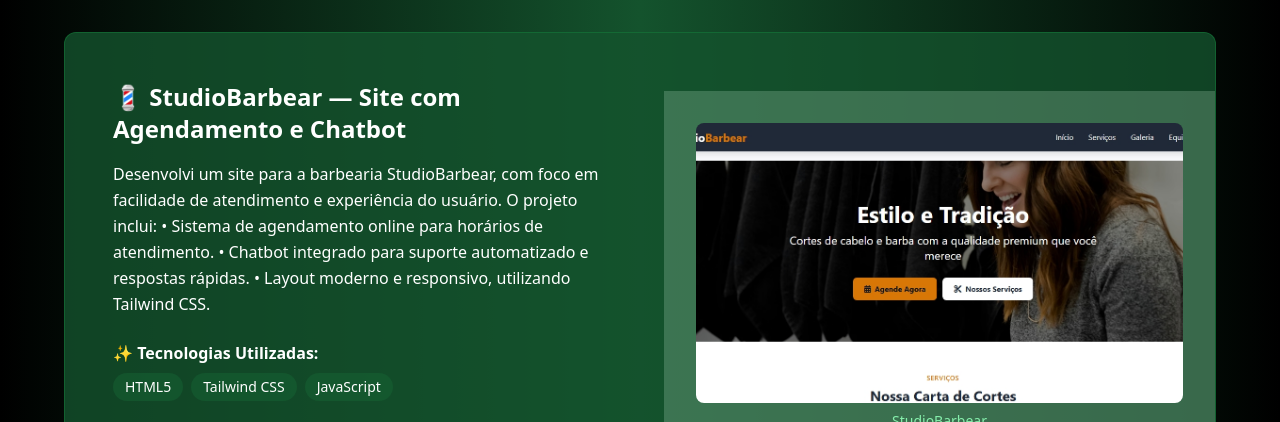
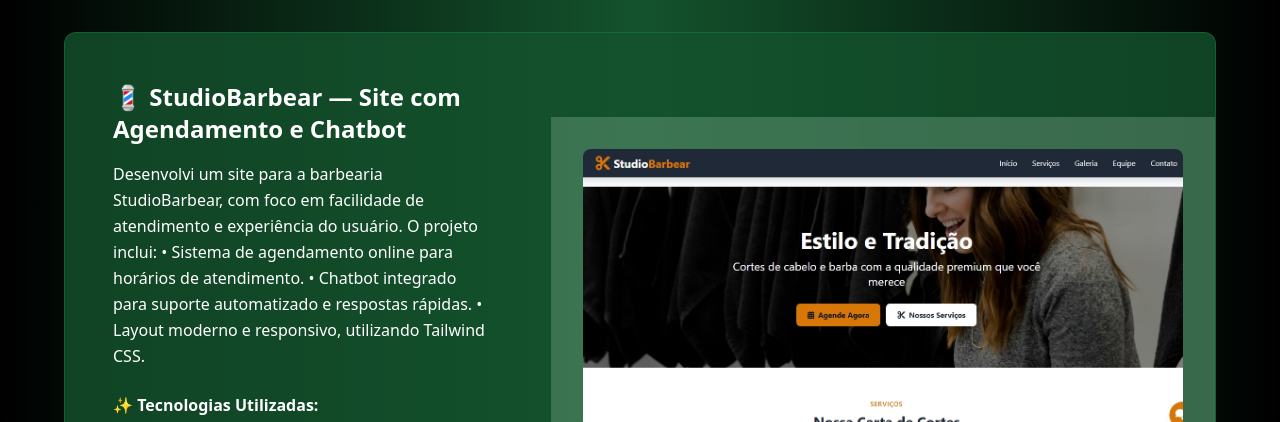
Before and after one commit to dias434/dias-Desenvolvimento-Web---Front-End, a plain HTML site: page index.html in a window 1280 px wide. Shown: the part 2590-3012 px from the top of the page. Drawn offline with nearby package versions, Linux system fonts and the light colour scheme.

Commit message:
fix: responsivo

```diff
--- a/index.html
+++ b/index.html
@@ -290,7 +290,7 @@
 </div>
 
 
-        <!-- Projeto 1 -->
+        <!-- Projeto 2 -->
 <div class="project-container bg-green-900/80 rounded-xl overflow-hidden border border-green-700/50" data-aos="fade-up">
     <div class="p-6 md:p-8 lg:p-12">
         <h2 class="text-xl md:text-2xl font-bold mb-4">💈 StudioBarbear — Site com Agendamento e Chatbot</h2>
@@ -332,7 +332,7 @@
 
     <div class="bg-green-100/20 p-6 md:p-8 flex items-center justify-center">
         <div class="w-full text-center">
-            <div class="project-image overflow-hidden mx-auto">
+            <div class="project-image overflow-hidden mx-auto w-[600px] max-w-full"> <!-- Largura fixa com responsividade -->
                 <img
                     src="projeto2.jpeg"
                     alt="StudioBarbear"
```
